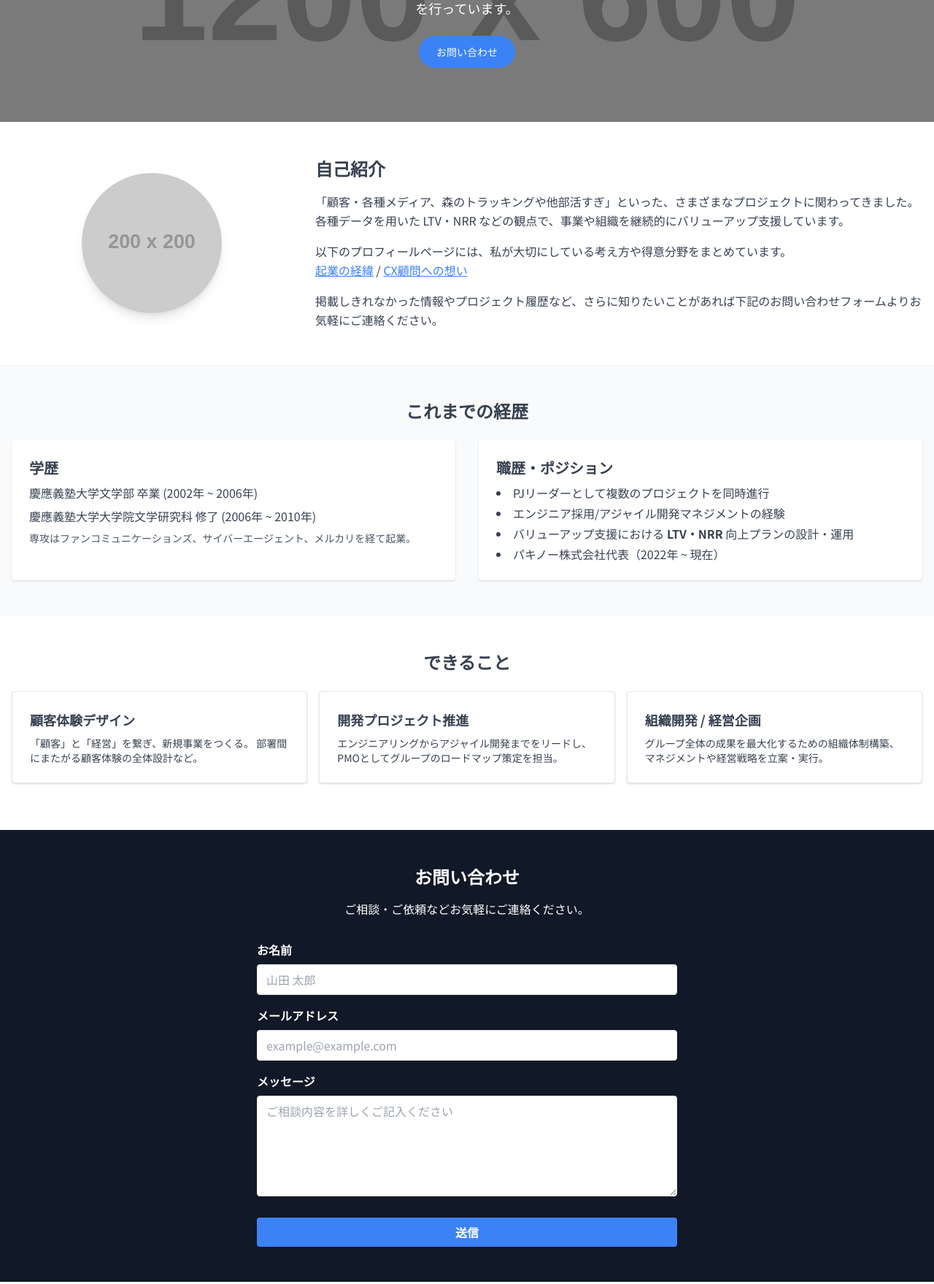
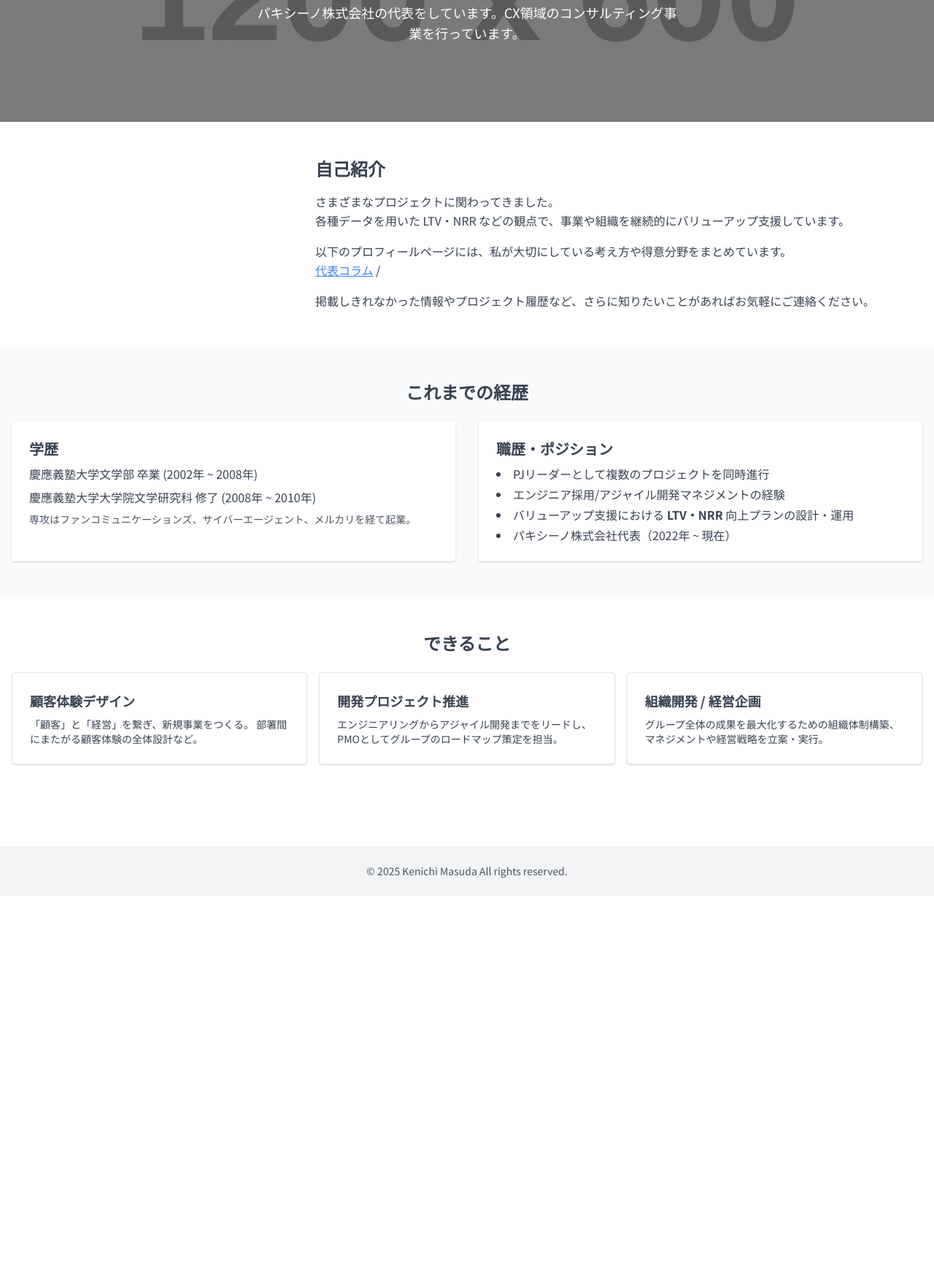
Before and after one commit to masudak/masudak.github.io, a plain HTML site: page index.html in a window 1280 px wide. Shown: the part 217-1976 px from the top of the page at 73% size. After the commit the page ends 1444 px from the top, so only its background shows below. Drawn offline with nearby package versions, Linux system fonts and the light colour scheme; placeholder pictures from the web are drawn by us.

Commit message:
Update index.html

```diff
--- a/index.html
+++ b/index.html
@@ -3,7 +3,7 @@
 <head>
   <meta charset="UTF-8" />
   <meta name="viewport" content="width=device-width, initial-scale=1.0" />
-  <title>プロフィール | ○○ ○○</title>
+  <title>プロフィール | 増田謙一</title>
   <!-- Tailwind CSS CDN -->
   <link
     href="https://cdn.jsdelivr.net/npm/tailwindcss@2.2.19/dist/tailwind.min.css"
@@ -53,16 +53,10 @@
 
   <!-- ヒーローセクション -->
   <section class="hero-bg text-white h-80 flex flex-col justify-center items-center">
-    <h1 class="text-4xl font-bold mb-2">はじめまして、○○です</h1>
+    <h1 class="text-4xl font-bold mb-2">はじめまして、増田謙一です</h1>
     <p class="text-lg max-w-xl text-center">
-      パキノー株式会社の代表をしています。CX領域のコンサルティング事業を行っています。
+      パキシーノ株式会社の代表をしています。CX領域のコンサルティング事業を行っています。
     </p>
-    <a
-      href="#contact"
-      class="mt-6 bg-blue-500 text-white px-6 py-3 rounded-full text-sm hover:bg-blue-600 transition"
-    >
-      お問い合わせ
-    </a>
   </section>
 
   <!-- 自己紹介セクション -->
@@ -70,37 +64,25 @@
     <div class="flex flex-col md:flex-row items-start md:items-center">
       <div class="w-full md:w-1/3 mb-8 md:mb-0 md:pr-8 flex justify-center">
         <!-- プロフィール画像等を配置する想定 -->
-        <img
-          src="https://via.placeholder.com/200.png?text=Profile+Photo"
-          alt="Profile"
-          class="rounded-full shadow-lg w-48 h-48 object-cover"
-        />
       </div>
       <div class="w-full md:w-2/3">
         <h2 class="text-2xl font-bold mb-4">自己紹介</h2>
         <p class="mb-4 leading-relaxed">
-          「顧客・各種メディア、森のトラッキングや他部活すぎ」といった、さまざまなプロジェクトに関わってきました。<br/>
+          さまざまなプロジェクトに関わってきました。<br/>
           各種データを用いた LTV・NRR などの観点で、事業や組織を継続的にバリューアップ支援しています。
         </p>
         <p class="mb-4 leading-relaxed">
           以下のプロフィールページには、私が大切にしている考え方や得意分野をまとめています。<br/>
           <a
-            href="https://note.com/masuaka/n/kn6ca34a2265d"
+            href="https://paxinno.co.jp/category/founders-thoughts/"
             class="underline text-blue-500 hover:text-blue-400"
             target="_blank"
             rel="noopener noreferrer"
-            >起業の経緯</a
+            >代表コラム</a
           > /
-          <a
-            href="https://note.com/masuaka/n/ha3063a25f74"
-            class="underline text-blue-500 hover:text-blue-400"
-            target="_blank"
-            rel="noopener noreferrer"
-            >CX顧問への想い</a
-          >
         </p>
         <p class="leading-relaxed">
-          掲載しきれなかった情報やプロジェクト履歴など、さらに知りたいことがあれば下記のお問い合わせフォームよりお気軽にご連絡ください。
+          掲載しきれなかった情報やプロジェクト履歴など、さらに知りたいことがあればお気軽にご連絡ください。
         </p>
       </div>
     </div>
@@ -113,8 +95,8 @@
       <div class="grid grid-cols-1 md:grid-cols-2 gap-8">
         <div class="bg-white p-6 rounded shadow">
           <h3 class="text-xl font-semibold mb-2">学歴</h3>
-          <p class="mb-2">慶應義塾大学文学部 卒業 (2002年 ~ 2006年)</p>
-          <p class="mb-2">慶應義塾大学大学院文学研究科 修了 (2006年 ~ 2010年)</p>
+          <p class="mb-2">慶應義塾大学文学部 卒業 (2002年 ~ 2008年)</p>
+          <p class="mb-2">慶應義塾大学大学院文学研究科 修了 (2008年 ~ 2010年)</p>
           <p class="text-sm text-gray-600">
             専攻はファンコミュニケーションズ、サイバーエージェント、メルカリを経て起業。
           </p>
@@ -128,7 +110,7 @@
               バリューアップ支援における
               <strong>LTV・NRR</strong> 向上プランの設計・運用
             </li>
-            <li>パキノー株式会社代表（2022年 ~ 現在）</li>
+            <li>パキシーノ株式会社代表（2022年 ~ 現在）</li>
           </ul>
         </div>
       </div>
@@ -172,58 +154,10 @@
     </div>
   </section>
 
-  <!-- お問い合わせセクション -->
-  <section id="contact" class="bg-gray-900 text-white py-12">
-    <div class="container mx-auto px-4">
-      <h2 class="text-2xl font-bold mb-4 text-center">お問い合わせ</h2>
-      <p class="text-center mb-8">
-        ご相談・ご依頼などお気軽にご連絡ください。
-      </p>
-      <form class="max-w-xl mx-auto">
-        <div class="mb-4">
-          <label class="block mb-2 font-semibold" for="name">お名前</label>
-          <input
-            class="w-full px-3 py-2 border rounded text-black focus:outline-none"
-            type="text"
-            id="name"
-            placeholder="山田 太郎"
-            required
-          />
-        </div>
-        <div class="mb-4">
-          <label class="block mb-2 font-semibold" for="email">メールアドレス</label>
-          <input
-            class="w-full px-3 py-2 border rounded text-black focus:outline-none"
-            type="email"
-            id="email"
-            placeholder="example@example.com"
-            required
-          />
-        </div>
-        <div class="mb-6">
-          <label class="block mb-2 font-semibold" for="message">メッセージ</label>
-          <textarea
-            class="w-full px-3 py-2 border rounded text-black focus:outline-none"
-            id="message"
-            rows="5"
-            placeholder="ご相談内容を詳しくご記入ください"
-            required
-          ></textarea>
-        </div>
-        <button
-          type="submit"
-          class="w-full bg-blue-500 hover:bg-blue-600 transition text-white font-bold py-2 rounded"
-        >
-          送信
-        </button>
-      </form>
-    </div>
-  </section>
-
   <!-- フッター -->
   <footer class="bg-gray-100 text-gray-600 py-6 mt-12">
     <div class="container mx-auto px-4 text-center">
-      <p class="text-sm">&copy; 2025 Masuoka. All rights reserved.</p>
+      <p class="text-sm">&copy; 2025 Kenichi Masuda All rights reserved.</p>
     </div>
   </footer>
 </body>
```
